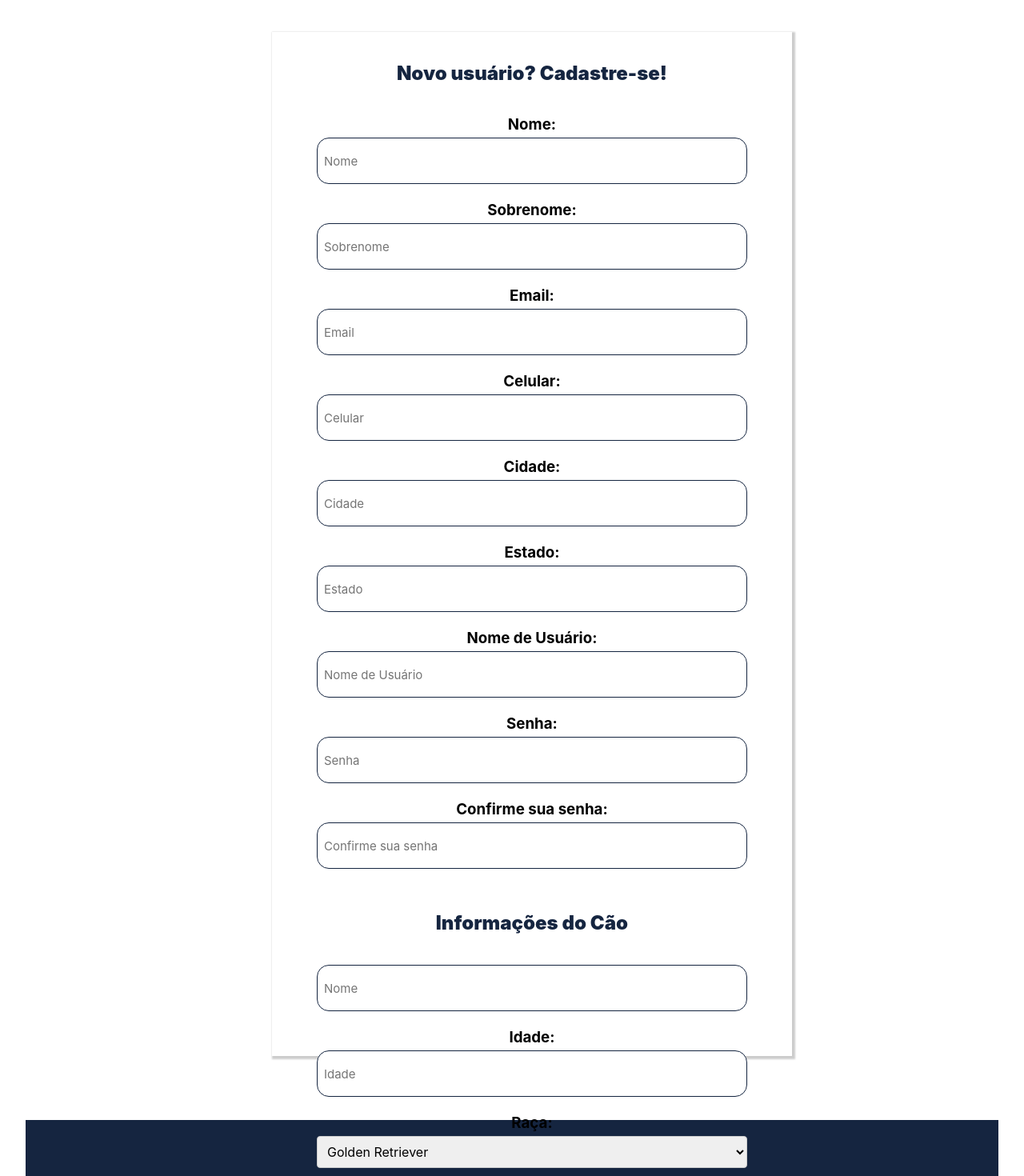
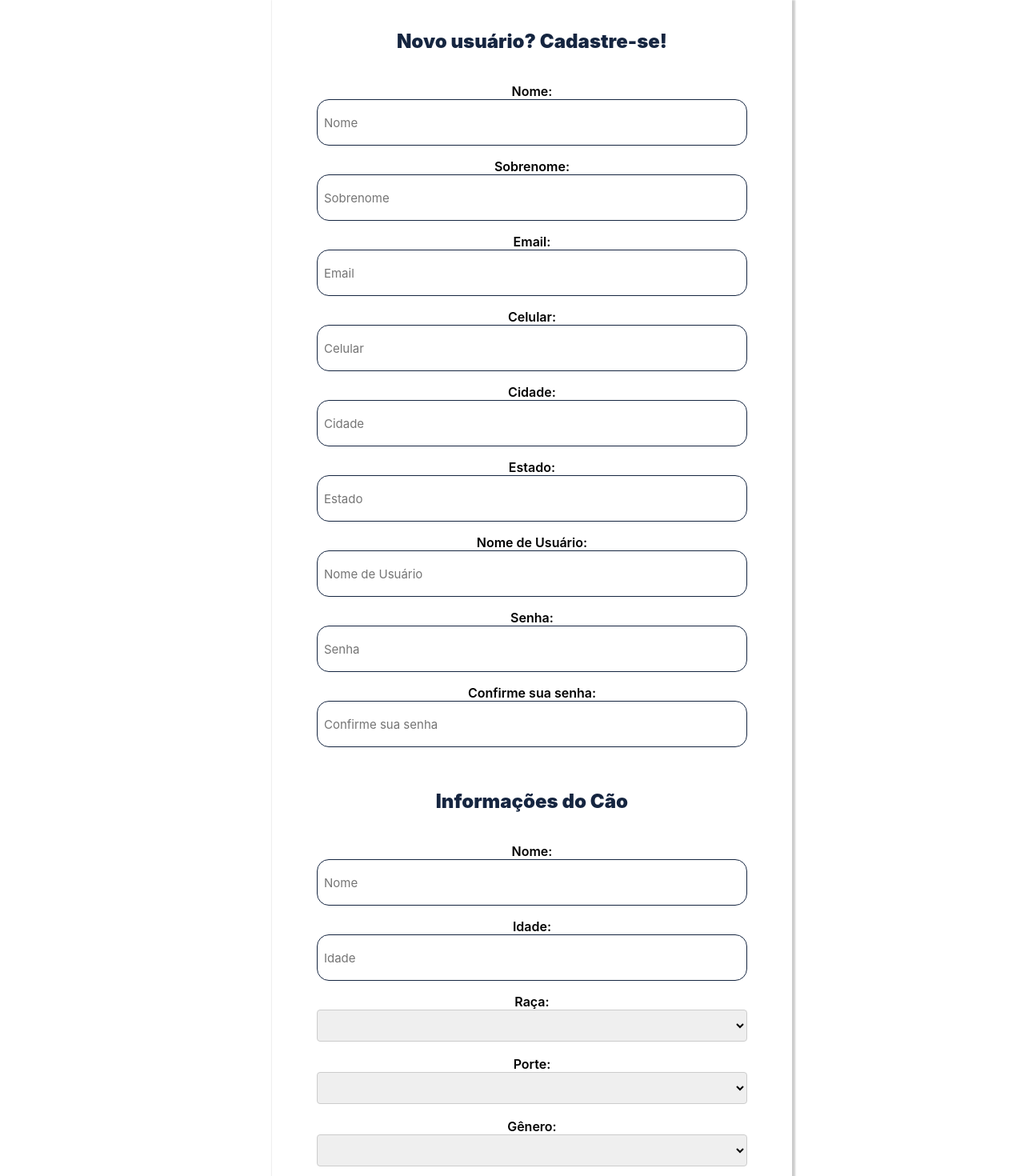
Before and after one commit to joaoveasey/projeto-pets-react, a React (Vite) app in the folder my-react-app/: page /cadastro in a window 1280 px wide. Shown: the part 192-1662 px from the top of the page at 80% size. Built offline with nearby package versions, Linux system fonts and the light colour scheme.

Commit message:
correções de código register.jsx e register.module.css

```diff
--- a/my-react-app/src/pages/Register/register.jsx
+++ b/my-react-app/src/pages/Register/register.jsx
@@ -77,8 +77,10 @@ function Register() {
     <div className={styles.container}>
     <form className={styles.form} onSubmit={handlerSubmit}>
         <div >
-          <span>Novo usuário? Cadastre-se!</span>
-          <h3>Nome:</h3>
+          <div className={styles.header}>
+           <span>Novo usuário? Cadastre-se!</span>
+          </div>
+          <span>Nome:</span>
           <label className={styles.inputContainer}>
             <input
             type="text"
@@ -88,7 +90,7 @@ function Register() {
             onChange={(e) => setFirstName(e.target.value)}
             placeholder='Nome'></input>
           </label>
-          <h3>Sobrenome:</h3>
+          <span>Sobrenome:</span>
           <label className={styles.inputContainer}>
             <input
             type="text"
@@ -98,7 +100,7 @@ function Register() {
             onChange={(e) => setLastName(e.target.value)}
             placeholder='Sobrenome'></input>
           </label>
-          <h3>Email:</h3>
+          <span>Email:</span>
           <label className={styles.inputContainer} >
             <input
             type="email"
@@ -108,7 +110,7 @@ function Register() {
             onChange={(e) => setEmail(e.target.value)}
             placeholder='Email'></input>
           </label>
-          <h3>Celular:</h3>
+          <span>Celular:</span>
           <label className={styles.inputContainer}>
             <input
             type="tel"
@@ -118,7 +120,7 @@ function Register() {
             onChange={(e) => setPhoneNumber(e.target.value)}
             placeholder='Celular'></input>
           </label>
-          <h3>Cidade:</h3>
+          <span>Cidade:</span>
           <label className={styles.inputContainer}>
             <input
             type="text"
@@ -128,7 +130,7 @@ function Register() {
             onChange={(e) => setCity(e.target.value)}
             placeholder='Cidade'></input>
           </label>
-          <h3>Estado:</h3>
+          <span>Estado:</span>
           <label className={styles.inputContainer}>
             <input
             type="text"
@@ -138,7 +140,7 @@ function Register() {
             onChange={(e) => setState(e.target.value)}
             placeholder='Estado'></input>
           </label>
-          <h3>Nome de Usuário:</h3>
+          <span>Nome de Usuário:</span>
           <label className={styles.inputContainer}>
             <input
             type="text"
@@ -148,7 +150,7 @@ function Register() {
             onChange={(e) => setUsername(e.target.value)}
             placeholder='Nome de Usuário'></input>
           </label>
-          <h3>Senha:</h3>
+          <span>Senha:</span>
           <label className={styles.inputContainer}>
             <input
             type="password"
@@ -158,7 +160,7 @@ function Register() {
             onChange={(e) => setPassword(e.target.value)}
             placeholder='Senha'></input>
           </label>
-          <h3>Confirme sua senha:</h3>
+          <span>Confirme sua senha:</span>
           <label className={styles.inputContainer}>
             <input
             type="password"
@@ -170,7 +172,10 @@ function Register() {
           </label>
         </div>
         <div>
-          <span>Informações do Cão</span>
+        <div className={styles.header}>
+         <span>Informações do Cão</span>
+        </div>
+        <span>Nome:</span>
           <label className={styles.inputContainer}>
             <input
             type="text"
@@ -180,7 +185,7 @@ function Register() {
             onChange={(e) => setDogName(e.target.value)}
             placeholder='Nome'></input>
           </label>
-          <h3>Idade:</h3>
+          <span>Idade:</span>
           <label className={styles.inputContainer}>
             <input
             type="number"
@@ -190,7 +195,7 @@ function Register() {
             onChange={(e) => setDogAge(e.target.value)}
             placeholder='Idade'></input>
           </label>
-          <h3>Raça:</h3>
+          <span>Raça:</span>
           <label className={styles.inputContainer_Select}>
             <select
             name="dogBreed"
@@ -198,6 +203,7 @@ function Register() {
             required
             onChange={(e) => setDogBreed(e.target.value)}
             >
+              <option selected value="-1"></option>
               <option value="Golden Retriever">Golden Retriever</option>
               <option value="Pit Bull">Pit Bull</option>
               <option value="Labrador Retriever">Labrador Retriever</option>
@@ -226,7 +232,7 @@ function Register() {
               <option selected value="Outro">Outro</option>
             </select>
           </label>
-          <h3>Porte:</h3>
+          <span>Porte:</span>
           <label className={styles.inputContainer_Select}>
             <select
               name='dogSize'
@@ -234,6 +240,7 @@ function Register() {
               value={dogSize}
               onChange={(e) => setDogSize(e.target.value)}
             >
+              <option selected value="-1"></option>
               <option value="muitoPequeno">Muito Pequeno</option>
               <option selected value="Pequeno">Pequeno</option>
               <option value="Medio">Médio</option>
@@ -241,7 +248,7 @@ function Register() {
               <option value="muitoGrande">Muito Grande</option>
             </select>
           </label>
-          <h3>Gênero:</h3>
+          <span>Gênero:</span>
           <label className={styles.inputContainer_Select}>
           <select
               name='dogGender'
@@ -249,12 +256,13 @@ function Register() {
               value={dogGender}
               onChange={(e) => setDogGender(e.target.value)}
             >
+              <option selected value="-1"></option>
               <option value="M">Masculino</option>
               <option value="F">Feminino</option>
             </select>
           </label>
 
-          <h3>Insira uma foto do seu Pet:</h3>
+          <span>Adicione uma foto do seu Pet:</span>
           <label className={styles.inputContainer_Photo}>
             <input
             type="file"
--- a/my-react-app/src/pages/Register/register.module.css
+++ b/my-react-app/src/pages/Register/register.module.css
@@ -1,16 +1,23 @@
 .container {
     font-family: 'Inter', sans-serif;
     width: 98.9vw;
-    height: 160vh;
+    height: 76vh;
     display: flex;
     align-items: center;
     justify-content: center;
     flex-direction: column;
-    margin-top: 10vh;
-    margin-bottom: 10vh;
+    margin-top: 5vh;
+    margin-bottom: 5vh;
   }
 
   .container span {
+    font-weight: 600;
+    font-size: 16px;
+    line-height: 19px;
+    margin-bottom: 8px;
+  }
+
+  .header span {
     display: flex;
     align-items: center;
     flex-direction: column;
@@ -88,10 +95,11 @@
   .inputContainer_Photo {
     display: block;
     margin-bottom: 10px;
+
   }
 
   .inputContainer_Photo input[type="file"] {
-    width: 100%;
+    width: 65%;
     padding: 8px;
     border: 1px solid #ccc;
     border-radius: 4px;
@@ -162,3 +170,16 @@
   .inputContainer textarea::placeholder {
     color: #999;
   }
+
+  @media only screen and (max-width: 1800px) {
+    .container{
+      height: 220vh;
+    }
+
+    .container form {
+      height: 220vh;
+    }
+
+
+
+    }
```
